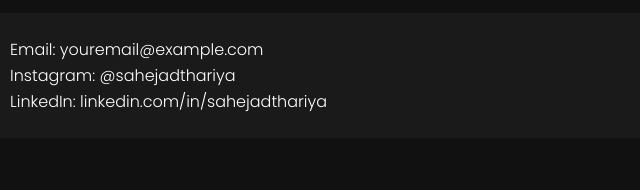
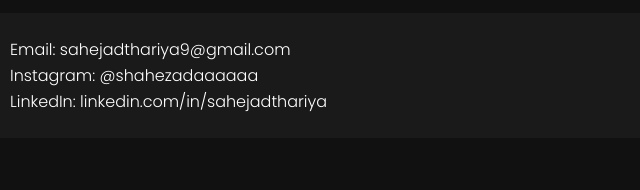
Before and after one commit to sahejadthariya/sahejadthariya.github.io, a plain HTML site: page index.html in a window 1280 px wide. Shown: the part 1498-1688 px from the top of the page, 154-794 px from the left. Drawn offline with Linux system fonts and the light colour scheme.

Commit message:
Update index.html

```diff
--- a/index.html
+++ b/index.html
@@ -138,8 +138,8 @@
     <section id="contact">
       <h2>Contact / Connect</h2>
       <div class="card">
-        <p>Email: youremail@example.com</p>
-        <p>Instagram: @sahejadthariya</p>
+        <p>Email: sahejadthariya9@gmail.com</p>
+        <p>Instagram: @shahezadaaaaaa</p>
         <p>LinkedIn: linkedin.com/in/sahejadthariya</p>
       </div>
     </section>
```
